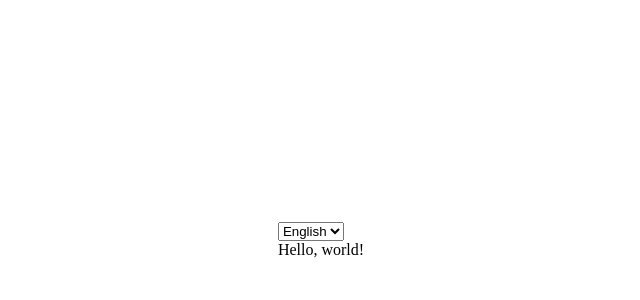
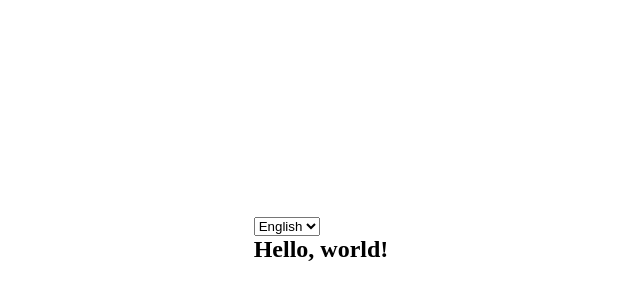
Before and after one commit to Erodot0/react-exercises, a React (Create React App) app in the folder my-app/: page / in a window 1280 px wide. Shown: the part 160-460 px from the top of the page, without its empty margins (319-959 px from the left). Built offline with nearby package versions, Linux system fonts and the light colour scheme.

Commit message:
added h2 tag in DisplayLanguage.js

```diff
--- a/my-app/src/DisplayLanguage.js
+++ b/my-app/src/DisplayLanguage.js
@@ -15,9 +15,9 @@ export class DisplayLanguage extends React.Component{
             <LanguageContext.Consumer>
                 {(language) => {
                     return (
-                        <div>
+                        <h2>
                             {this.Lang[language].text}
-                        </div>
+                        </h2>
                     )
                 }
 
```
